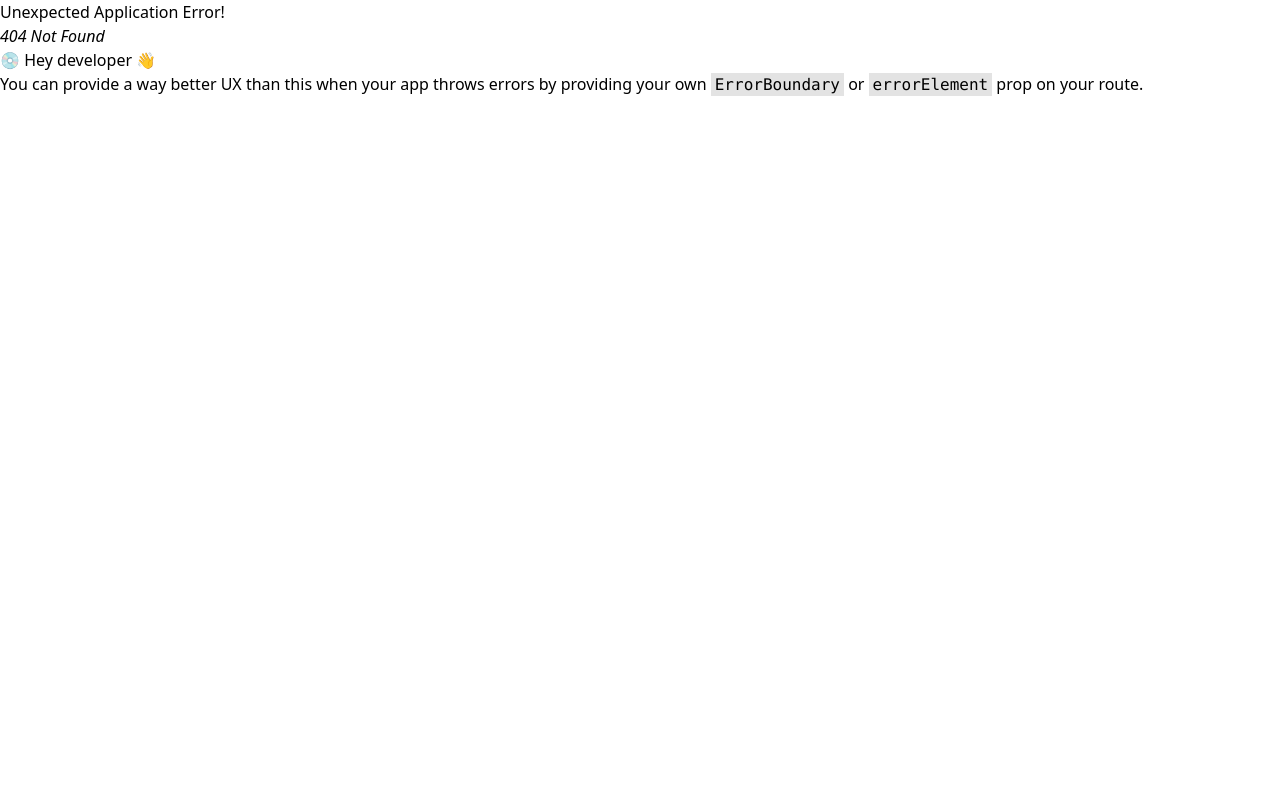
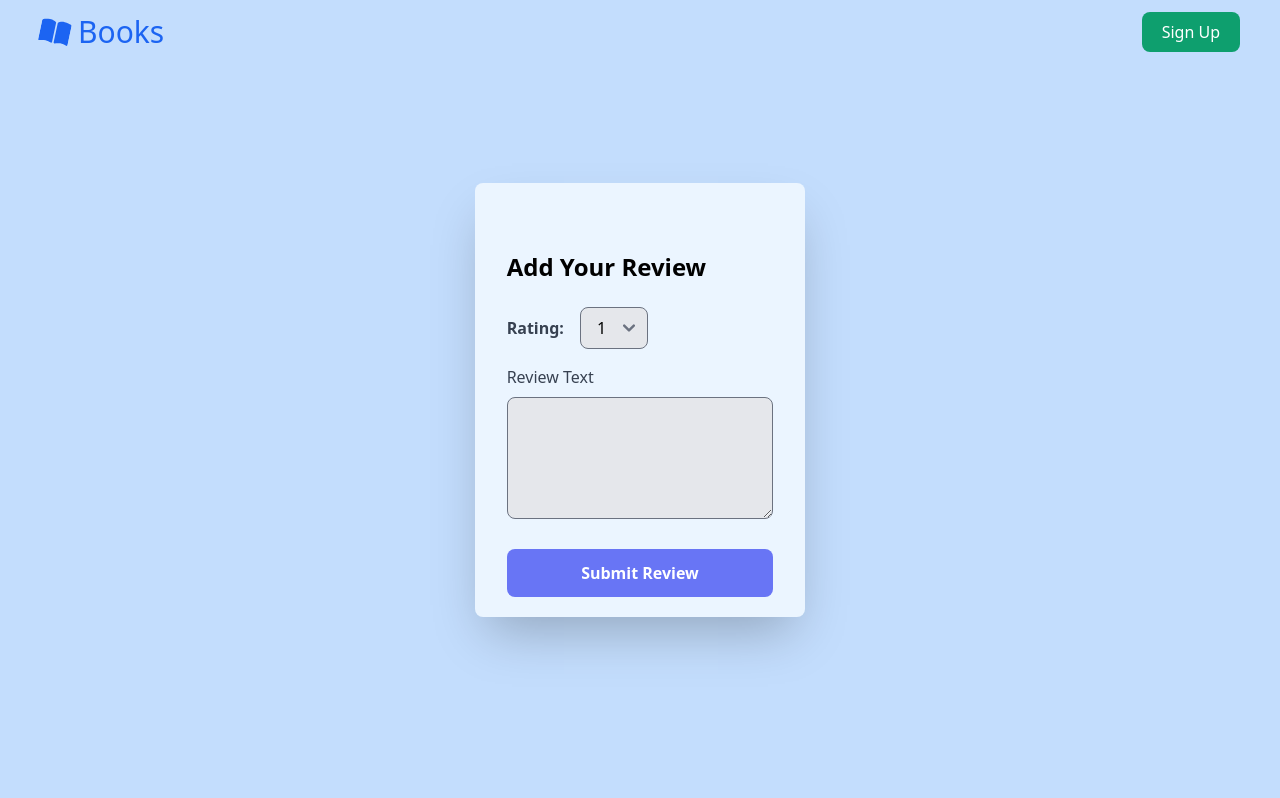
Before and after one commit to tanmay9tailed/Online-Bookstore, a React (Vite) app: page /book/1/review in a window 1280 px wide. Before the commit this address had no page. Shown: the top 798 px of the page. Built offline with nearby package versions, Linux system fonts and the light colour scheme.

Commit message:
review added

```diff
--- a/context/AuthProvider.jsx
+++ b/context/AuthProvider.jsx
@@ -4,7 +4,7 @@ import React, { createContext, useEffect, useState } from "react";
 export const AuthContext = createContext();
 
 const AuthProvider = ({ children }) => {
-  const [user, setUser] = useState(null);
+  const [user, setUser] = useState("");
   const [loading, setLoading] = useState(true);
   // const navigate = useNavigate();
 
@@ -37,7 +37,9 @@ const AuthProvider = ({ children }) => {
       });
       const data = await response.json();
       if (response.ok) {
-        setUser({ userId: data.userId });
+        localStorage.setItem("userId", data.userId);
+        // console.log(localStorage.getItem("userId"));
+        setUser(localStorage.getItem("userId"));
       }
       setLoading(false);
       return data;
@@ -60,12 +62,14 @@ const AuthProvider = ({ children }) => {
       });
       const data = await response.json();
       if (response.ok) {
-        setUser({ userId: data.userId });
+        localStorage.setItem("userId", data.userId);
+        // console.log(localStorage.getItem("userId"));
+        setUser(localStorage.getItem("userId"));
         // localStorage.setItem("authToken", "dummyToken"); // Example: Set a dummy token for illustration
       }
-      if(response.status === 400){
+      if (response.status === 400) {
         setLoading(false);
-        return "error"
+        return "error";
       }
       setLoading(false);
       return data;
@@ -77,29 +81,11 @@ const AuthProvider = ({ children }) => {
   };
 
   const logout = () => {
-    // localStorage.removeItem("authToken");
-    setUser(null);
+    localStorage.removeItem("userId");
+    setUser("");
     // navigate("/login");
   };
 
-  const getUserDetails = async (userId) => {
-    try {
-      setLoading(true);
-      const response = await fetch(`http://localhost:3000/getUserData?user=${userId}`, {
-        method: "GET",
-        headers: {
-          "Content-Type": "application/json",
-        },
-      });
-      const data = await response.json();
-      setLoading(false);
-      return data;
-    } catch (error) {
-      setLoading(false);
-      console.error("Failed to get user details:", error);
-      throw new Error("Failed to get user details");
-    }
-  };
   const updateUserProfile = async (updateData) => {
     try {
       const response = await fetch(`http://localhost:3000/updateUserProfile`, {
@@ -116,12 +102,11 @@ const AuthProvider = ({ children }) => {
     }
   };
 
-
   useEffect(() => {
-    const token = localStorage.getItem("authToken");
+    const token = localStorage.getItem("userId");
     if (token) {
-      // You can add token validation logic here if needed
-      setUser({ userId: "dummyUserId" }); // Example: Set a dummy user ID for illustration
+      setUser(token);
+      // window.location.href = "/";
     }
     setLoading(false);
   }, []);
@@ -133,8 +118,7 @@ const AuthProvider = ({ children }) => {
     logout,
     loading,
     checkUserExists,
-    getUserDetails,
-    updateUserProfile
+    updateUserProfile,
   };
 
   return <AuthContext.Provider value={authInfo}>{children}</AuthContext.Provider>;
--- a/src/Dashboard/Dashboard.jsx
+++ b/src/Dashboard/Dashboard.jsx
@@ -1,27 +1,17 @@
-import React, { useContext, useState, useEffect } from "react";
-import { AuthContext } from "../../context/AuthProvider";
-import { Link } from "react-router-dom";
+import React from "react";
+import { Link, useLoaderData, useParams } from "react-router-dom";
 
 const Dashboard = () => {
-  const { getUserDetails, user } = useContext(AuthContext);
-  const [details, setDetails] = useState(null);
-  const userId = user.userId;
-  useEffect(() => {
-    const fetchUserDetails = async () => {
-      try {
-        const userDetails = await getUserDetails(userId);
-        setDetails(userDetails);
-      } catch (error) {
-        console.error(error);
-      }
-    };
-
-    fetchUserDetails();
-  }, [getUserDetails, userId]);
-
-  if (!details) {
-    return <div>Loading...</div>;
-  }
+  const { id } = useParams();
+  const {
+    username,
+    email,
+    age,
+    description,
+    dob,
+    location,
+    work,
+  } = useLoaderData();
 
   return (
     <div className="bg-blue-100 min-h-screen w-full flex flex-col justify-center items-center">
@@ -37,8 +27,8 @@ const Dashboard = () => {
             />
           </div>
           <div>
-            <h2 className="text-xl font-semibold">@{details.username}</h2>
-            <p className="text-gray-600">{details.email}</p>
+            <h2 className="text-xl font-semibold">@{username}</h2>
+            <p className="text-gray-600">{email}</p>
           </div>
         </div>
         <div className="mt-6">
@@ -47,29 +37,29 @@ const Dashboard = () => {
             <ul className="divide-y divide-gray-200">
               <li className="flex items-center py-2">
                 <span className="w-1/4 font-semibold">Location:</span>
-                <span className="pl-5 text-gray-600">{details.location || "N/A"}</span>
+                <span className="pl-5 text-gray-600">{location}</span>
               </li>
               <li className="flex items-center py-2">
                 <span className="w-1/4 font-semibold">Age:</span>
-                <span className="pl-5 text-gray-600">{details.age || "N/A"}</span>
+                <span className="pl-5 text-gray-600">{age}</span>
               </li>
               <li className="flex items-center py-2">
                 <span className="w-1/4 font-semibold">Work:</span>
-                <span className="pl-5 text-gray-600">{details.work || "N/A"}</span>
+                <span className="pl-5 text-gray-600">{work}</span>
               </li>
               <li className="flex items-center py-2">
                 <span className="w-1/4 font-semibold">Date of Birth:</span>
-                <span className="pl-5 text-gray-600">{details.dob || "N/A"}</span>
+                <span className="pl-5 text-gray-600">{dob}</span>
               </li>
               <li className="flex items-start py-2">
                 <span className="w-1/4 font-semibold">Description:</span>
-                <span className="pl-5 text-gray-600">{details.description || "N/A"}</span>
+                <span className="pl-5 text-gray-600">{description}</span>
               </li>
             </ul>
           </div>
         </div>
         <div className="pt-10 w-full flex justify-end">
-        <Link className="text-white bg-green-500 py-2 px-5 rounded-lg transition-colors hover:bg-green-600" to={'/admin/dashboard/editprofile'}>Edit</Link>
+        <Link className="text-white bg-green-500 py-2 px-5 rounded-lg transition-colors hover:bg-green-600" to={`/admin/dashboard/editprofile/${id}`}>Edit</Link>
         </div>
       </div>
     </div>
--- a/src/Dashboard/EditProfile.jsx
+++ b/src/Dashboard/EditProfile.jsx
@@ -1,38 +1,27 @@
 import React, { useContext, useState, useEffect } from "react";
 import { AuthContext } from "../../context/AuthProvider";
+import { useLoaderData, useNavigate } from "react-router-dom";
 
 const EditProfile = () => {
-  const { user, updateUserProfile, getUserDetails } = useContext(AuthContext);
-  const [details, setDetails] = useState(null);
-  const userId = user.userId;
+  const { updateUserProfile } = useContext(AuthContext);
+  const [message, setMessage] = useState(null);
+  const userId = localStorage.getItem("userId");
+  const navigate = useNavigate();
 
-  useEffect(() => {
-    const fetchUserDetails = async () => {
-      try {
-        const userDetails = await getUserDetails(userId);
-        setDetails(userDetails);
-      } catch (error) {
-        console.error(error);
-      }
-    };
-    fetchUserDetails();
-  }, [getUserDetails, userId]);
-
+  const userData = useLoaderData();
   const [formData, setFormData] = useState({
-        username: details.username || "",
-        email: details.email || "",
-        age: details.age || "",
-        description: details.description || "",
-        dob: details.dob || "",
-        location: details.location || "",
-        work: details.work || "",
+    username: userData.username || "",
+    email: userData.email || "",
+    age: userData.age || "",
+    description: userData.description || "",
+    dob: userData.dob || "",
+    location: userData.location || "",
+    work: userData.work || "",
   });
-
-  const [message, setMessage] = useState(null);
 
   const handleChange = (e) => {
     const { name, value } = e.target;
-    setFormData({ ...formData, [name]: value });
+    setFormData((prevFormData) => ({ ...prevFormData, [name]: value }));
   };
 
   const handleSubmit = async (e) => {
@@ -41,6 +30,7 @@ const EditProfile = () => {
       const response = await updateUserProfile({ ...formData, userId });
       if (response.message === "User profile updated successfully") {
         setMessage("Profile updated successfully");
+        navigate(`/admin/dashboard/${userId}`)
       } else {
         setMessage("Error updating profile");
       }
--- a/src/Dashboard/SideBar.jsx
+++ b/src/Dashboard/SideBar.jsx
@@ -8,6 +8,7 @@ import { useNavigate } from 'react-router-dom';
 const SideBar = () => {
   const { logOut } = useContext(AuthContext);
   const navigate = useNavigate();
+  const userId = localStorage.getItem("userId")
 
   const handleNavigation = (path) => {
     navigate(path);
@@ -16,14 +17,14 @@ const SideBar = () => {
   return (
     <Sidebar aria-label="Default sidebar example" className="h-screen">
       <Sidebar.Logo href="#" img={profile} imgAlt="Profile image" className="pt-14">
-        Tanmay Sahu
+        User Profile
       </Sidebar.Logo>
       <Sidebar.Items>
         <Sidebar.ItemGroup>
           <Sidebar.Item onClick={() => handleNavigation('/')} icon={HiHome}>
             Home
           </Sidebar.Item>
-          <Sidebar.Item onClick={() => handleNavigation('/admin/dashboard')} icon={HiChartPie}>
+          <Sidebar.Item onClick={() => handleNavigation(`/admin/dashboard/${userId}`)} icon={HiChartPie}>
             Dashboard
           </Sidebar.Item>
           <Sidebar.Item onClick={() => handleNavigation('/admin/dashboard/upload')} icon={HiOutlineCloudDownload}>
--- a/src/Dashboard/UploadBook.jsx
+++ b/src/Dashboard/UploadBook.jsx
@@ -1,6 +1,8 @@
 import React, { useState } from "react";
+import { useNavigate } from "react-router-dom";
 
 const UploadBook = () => {
+  const navigate = useNavigate();
   const initialFormData = {
     book_name: '',
     author: '',
@@ -34,6 +36,7 @@ const UploadBook = () => {
       console.log(data)
       setFormData(initialFormData);
     })
+    navigate('/shop')
   };
 
   const genreOptions = [
--- a/src/components/Navbar.jsx
+++ b/src/components/Navbar.jsx
@@ -15,7 +15,7 @@ const Navbar = () => {
     { link: "Home", path: "/" },
     { link: "About", path: "/about" },
     { link: "Shop", path: "/shop" },
-    { link: "Dashboard", path: "/admin/dashboard" },
+    { link: "Dashboard", path: `/admin/dashboard/${localStorage.getItem("userId")}` },
   ];
 
   const handleClick = () => {
--- a/src/main.jsx
+++ b/src/main.jsx
@@ -23,6 +23,7 @@ import SignUp from "./pages/SignUp.jsx";
 import Login from "./pages/Login.jsx";
 import ProfileCompletionForm from "./pages/ProfileCompletionForm.jsx";
 import EditProfile from "./Dashboard/EditProfile.jsx";
+import ReviewForm from "./pages/ReviewForm.jsx";
 
 const router = createBrowserRouter(
   createRoutesFromElements(
@@ -42,12 +43,33 @@ const router = createBrowserRouter(
             fetch(`http://localhost:3000/book/${params.id}`)
           }
         />
+        <Route
+          path="/book/:id/review"
+          element={<ReviewForm />}
+          // loader={({ params }) =>
+          //   fetch(`http://localhost:3000/book/${params.id}`)
+          // }
+        />
       </Route>
       <Route path="/admin/dashboard" element={<DashboardLayout />}>
-        <Route path="/admin/dashboard" element={<Dashboard />} />
-        <Route path="/admin/dashboard/editprofile" element={<EditProfile />} />
+        {/* <Route path="/admin/dashboard" element={<Dashboard />} /> */}
         <Route path="/admin/dashboard/upload" element={<UploadBook />} />
         <Route path="/admin/dashboard/manage" element={<ManageBook />} />
+        <Route path="/admin/dashboard/editprofile" element={<EditProfile />} />
+        <Route
+          path="/admin/dashboard/:id"
+          element={<Dashboard />}
+          loader={({ params }) =>
+            fetch(`http://localhost:3000/getUserData/${params.id}`)
+          }
+        />
+        <Route
+          path="/admin/dashboard/editprofile/:id"
+          element={<EditProfile />}
+          loader={({ params }) =>
+            fetch(`http://localhost:3000/getUserData/${params.id}`)
+          }
+        />
         <Route
           path="/admin/dashboard/edit-books/:id"
           element={<EditBook />}
--- /dev/null
+++ b/src/pages/ReviewForm.jsx
@@ -0,0 +1,74 @@
+import React, { useState } from "react";
+import { useNavigate, useParams } from "react-router-dom";
+
+const ReviewForm = () => {
+  const { bookId } = useParams();
+  const [rating, setRating] = useState("");
+  const [reviewText, setReviewText] = useState("");
+  const [error, setError] = useState(null);
+  const navigate = useNavigate()
+
+  const handleSubmit = async (event) => {
+    event.preventDefault();
+    try {
+      const response = await fetch("http://localhost:3000/submit-review", {
+        method: "POST",
+        headers: {
+          "Content-Type": "application/json",
+        },
+        body: JSON.stringify({
+          bookId,
+          rating,
+          reviewText,
+        }),
+      });
+      if (!response.ok) {
+        throw new Error("Failed to submit review");
+      }
+      navigate(`/book/${bookId}`);
+    } catch (error) {
+      setError(error.message);
+    }
+  };
+
+  return (
+    <section className="flex flex-col md:flex-row h-screen items-center bg-blue-200">
+      <div className="w-full md:max-w-md lg:max-w-full md:mx-auto md:mx-0 md:w-1/2 xl:w-1/3 h-screen px-6 lg:px-16 xl:px-12 flex items-center justify-center">
+        <div className="w-full h-100 px-8 py-5 shadow-2xl bg-blue-50 rounded-lg">
+          <h1 className="text-xl md:text-2xl font-bold leading-tight mt-12">Add Your Review</h1>
+          <form onSubmit={handleSubmit} className="mt-6">
+            <div className="flex items-center mb-4">
+              <label className="mr-4 font-semibold text-gray-700">Rating:</label>
+              <select value={rating} onChange={(e) => {setRating(e.target.value)}} className="py-2 px-4 bg-gray-200 rounded-lg">
+                <option value={1}>1</option>
+                <option value={2}>2</option>
+                <option value={3}>3</option>
+                <option value={4}>4</option>
+                <option value={5}>5</option>
+              </select>
+            </div>
+            <div className="mt-4">
+              <label className="block text-gray-700">Review Text</label>
+              <textarea
+                value={reviewText}
+                onChange={(e) => setReviewText(e.target.value)}
+                rows="4"
+                className="w-full px-4 py-3 rounded-lg bg-gray-200 mt-2 border focus:border-blue-500 focus:bg-white focus:outline-none"
+                required
+              ></textarea>
+            </div>
+            {error && <p className="mt-4 text-red-500">{error}</p>}
+            <button
+              type="submit"
+              className="w-full block bg-indigo-500 hover:bg-indigo-400 focus:bg-indigo-400 text-white font-semibold rounded-lg px-4 py-3 mt-6"
+            >
+              Submit Review
+            </button>
+          </form>
+        </div>
+      </div>
+    </section>
+  );
+};
+
+export default ReviewForm;
--- a/src/pages/SignUp.jsx
+++ b/src/pages/SignUp.jsx
@@ -27,7 +27,8 @@ const SignUp = () => {
       // Create user
       const createUserResponse = await createUser(email, password, username);
       setUserId(createUserResponse.userId);
-
+      localStorage.setItem("userId",createUserResponse.userId)
+      console.log(localStorage.getItem("userId"))
       setShowOTPDialog(true); // Show OTP dialog after successful signup
     } catch (error) {
       setError(error.message);
--- a/src/pages/SingleBook.jsx
+++ b/src/pages/SingleBook.jsx
@@ -1,13 +1,58 @@
-import React from 'react'
-import { useLoaderData } from 'react-router-dom'
+import React from 'react';
+import { Link, useLoaderData, useParams } from 'react-router-dom';
 
 const SingleBook = () => {
-    const {_id,book_name,author,description,genre,publication_year,rating,book_cover_img_link} = useLoaderData();
+  const { id } = useParams()
+  const { book_name, author, description, genre, publication_year, rating, book_cover_img_link } = useLoaderData();
+
   return (
-    <div>SingleBook :
-      <img src={book_cover_img_link} alt="" />
+    <div className="bg-blue-100 min-h-screen flex justify-center items-center">
+      <div className="relative max-w-screen-xl w-full bg-white shadow-lg rounded-lg overflow-hidden">
+        {/* Full-screen Book Cover Section */}
+        <div className="relative bg-blue-100 w-full flex justify-center items-center pt-14">
+          <img src={book_cover_img_link} alt={book_name} className="object-contain h-full" />
+          <div className="absolute bottom-0 left-0 right-0 bg-black bg-opacity-50 text-white py-4 px-6 sm:py-6 sm:px-8">
+            <h2 className="text-4xl sm:text-5xl font-bold">{book_name}</h2>
+          </div>
+        </div>
+
+        {/* Book Details and Review Section */}
+        <div className="p-6 sm:p-8 relative">
+          {/* Author and Genre Section */}
+          <div className="flex items-center mb-4">
+            <div className="flex-shrink-0">
+              <img src={book_cover_img_link} alt={book_name} className="h-20 w-20 sm:h-24 sm:w-24 rounded-full shadow-lg" />
+            </div>
+            <div className="ml-4 sm:ml-6">
+              <p className="text-lg sm:text-xl font-semibold text-blue-700">{author}</p>
+              <p className="text-gray-600 text-sm sm:text-base">{genre} | {publication_year}</p>
+            </div>
+          </div>
+
+          {/* Rating and Description Section */}
+          <div className="border-t border-gray-200 pt-4">
+            <p className="text-lg sm:text-xl mb-4"><span className="font-bold text-blue-700">Rating:</span> {rating}</p>
+            <p className="text-base sm:text-lg mb-4"><span className="font-bold text-blue-700">Description:</span> {description}</p>
+          </div>
+
+          {/* Review Button */}
+          <div className="w-full flex items-end justify-end bottom-6 right-6">
+            <Link className="bg-blue-700 hover:bg-blue-600 text-white font-semibold py-2 px-6 rounded-lg shadow-md" to={`/book/${id}/review`}>
+              Add Review
+            </Link>
+          </div>
+
+          {/* Review Section */}
+          <div className="mt-8">
+            <h3 className="text-xl sm:text-2xl font-semibold mb-4 text-blue-700">Reviews</h3>
+            <div className="bg-gray-100 p-4 rounded-lg">
+              <p className="text-base">No reviews yet. Be the first to review!</p>
+            </div>
+          </div>
+        </div>
+      </div>
     </div>
-  )
-}
+  );
+};
 
-export default SingleBook
+export default SingleBook;
```
